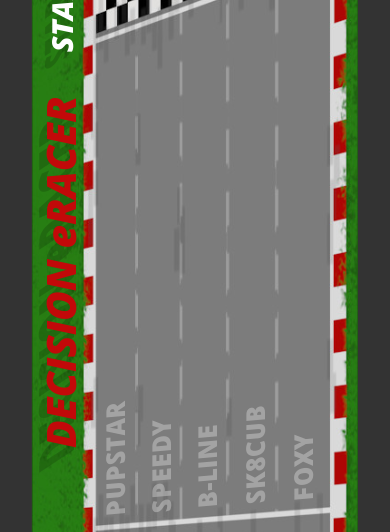
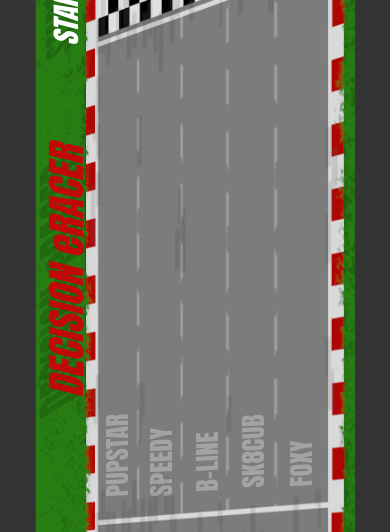
Before and after one commit to bco3/DecisionEracer, a React app: page / in a window 390 px wide. Shown: the part 157-689 px from the top of the page. Built offline with nearby package versions, Linux system fonts and the light colour scheme.

Commit message:
media adjustments

```diff
--- a/src/main.css
+++ b/src/main.css
@@ -70,6 +70,7 @@ body {
 
 @media (max-width: 700px) and (orientation: portrait) {
   html {
+    font-size: 14.5px;
     transform: rotate(-90deg);
     position: relative;
     width: 100vw;
@@ -84,10 +85,16 @@ body {
   }
 }
 
-@media (max-width: 755px) {
+@media (max-width: 735px) {
   html {
-    font-family: 'Open Sans', sans-serif;
     font-size: 14.5px;
   }
 
 }
+
+@media (max-width: 665px) {
+  html {
+    font-size: 14.2px;
+  }
+
+}
--- a/src/text.css
+++ b/src/text.css
@@ -106,7 +106,7 @@ label {
     border-radius: 5px;
     font-size: 1.5rem;
     color:rgb(180, 180, 180);
-    transform: matrix(1, 0, .15, 1, -0, -0);
+    transform: matrix(1, 0, .15, 1, 0, -0);
 }
 .btnLane1 {
     z-index: 1;
@@ -323,11 +323,14 @@ as a feature of using the racers to help make decisions based on options entered
     transform: matrix(1, 0, 0, 1, 0, 25);
 }
 
-@media (max-width: 755px) {
+@media (max-width: 735px) {
     label {
-      left: -43%
+      left: -43.5%
     }
     .btnLane4 {
       transform: matrix(1, 0, .3, 1, 6, -0);
     }
+    #lane1input {
+        transform: matrix(1, 0, .15, 1, 6, -0);
+    }
   }
--- a/src/track.css
+++ b/src/track.css
@@ -9,7 +9,7 @@
     display: grid;
     width: 47.5rem;
     height: 22.5rem;
-    border-radius: 1rem;
+    /* border-radius: 1rem; */
     overflow: hidden;
     grid-template-columns: 8rem 31.5rem 8rem;
     grid-template-rows: 4.1rem 2.9rem 3rem 3rem 3.1rem 3.2rem 2rem;
@@ -119,7 +119,7 @@ laneSlow is for below average race time and laneFast is for above average race t
 }
 #lane2Set{
     transition: 2s ease-out;
-    transform: translate3d(-21rem, -6.2rem, 0rem);
+    transform: translate3d(-21.3rem, -6.2rem, 0rem);
 }
 #lane2Slow {
     animation-name: lane2Slow;
@@ -127,7 +127,7 @@ laneSlow is for below average race time and laneFast is for above average race t
 }
 @keyframes lane2Slow {
     0% {
-        transform: translate3d(-21rem, -6.2rem, 0rem);
+        transform: translate3d(-21.3rem, -6.2rem, 0rem);
         animation-timing-function: ease-in;
     }
     17% {
@@ -156,7 +156,7 @@ laneSlow is for below average race time and laneFast is for above average race t
 }
 @keyframes lane2Fast {
     0% {
-        transform: translate3d(-21rem, -6.2rem, 0rem);
+        transform: translate3d(-21.3rem, -6.2rem, 0rem);
         animation-timing-function: ease-in;}
     17% {
         transform: translate3d(-16rem, -6.4rem, 0rem);
```
